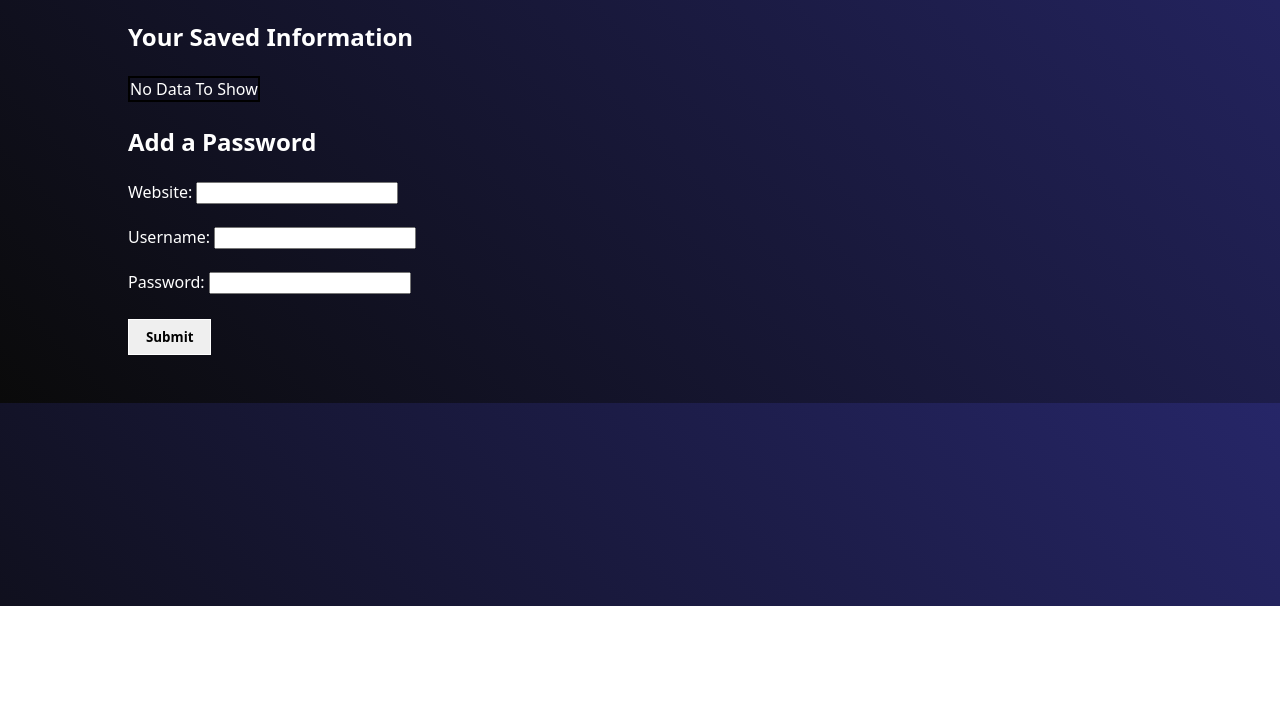
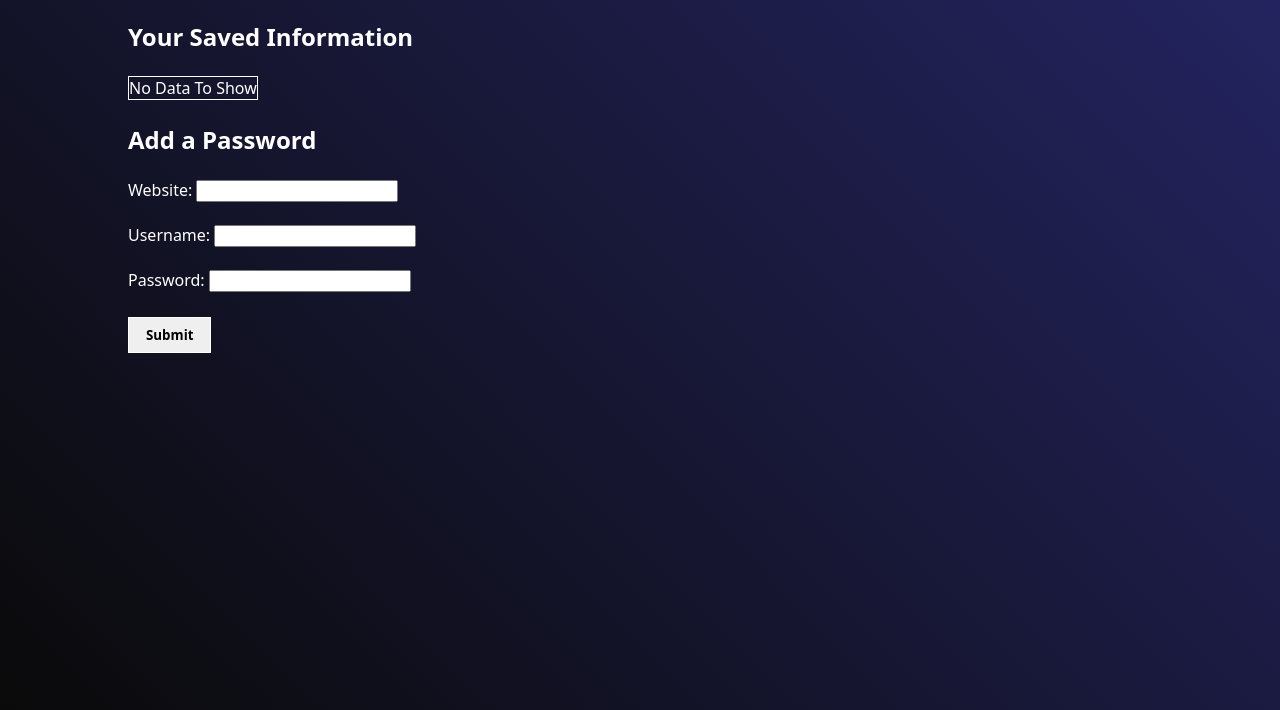
Before and after one commit to theBappy/Password-Manager, a plain HTML site: page index.html in a window 1280 px wide. Shown: the part 194-904 px from the top of the page. Before the commit the page ends 800 px from the top, so only its background shows below. Drawn offline with Linux system fonts and the light colour scheme.

Commit message:
css file edited

```diff
--- a/style.css
+++ b/style.css
@@ -43,13 +43,14 @@ ul > li:hover{
 }
 
 table, td, tr{
-    border: 2px solid black;
+    border: 1px solid white;
     border-collapse: collapse;
     padding: 5px 13px;
 }
 
 .container {
     max-width: 80vw;
+    height: 100vh;
     margin: 23px auto;
 }
 
```
